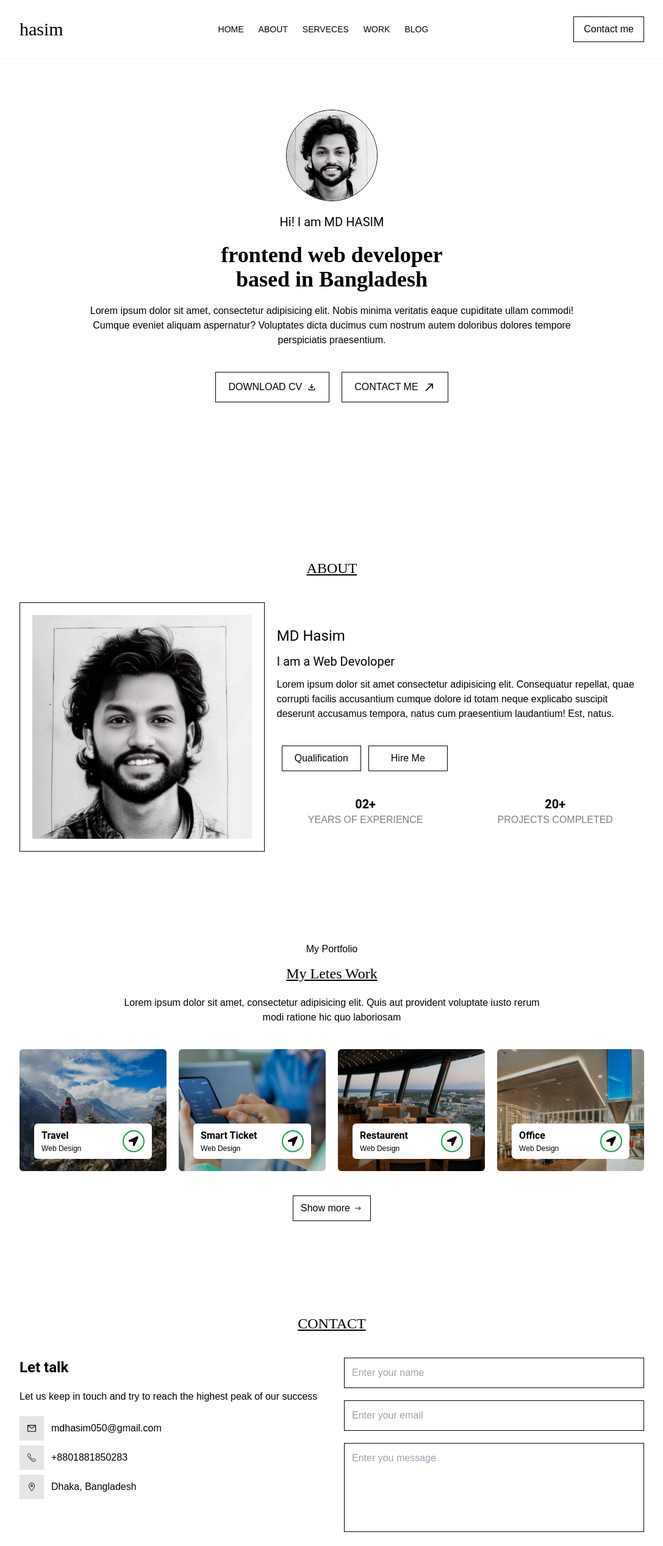
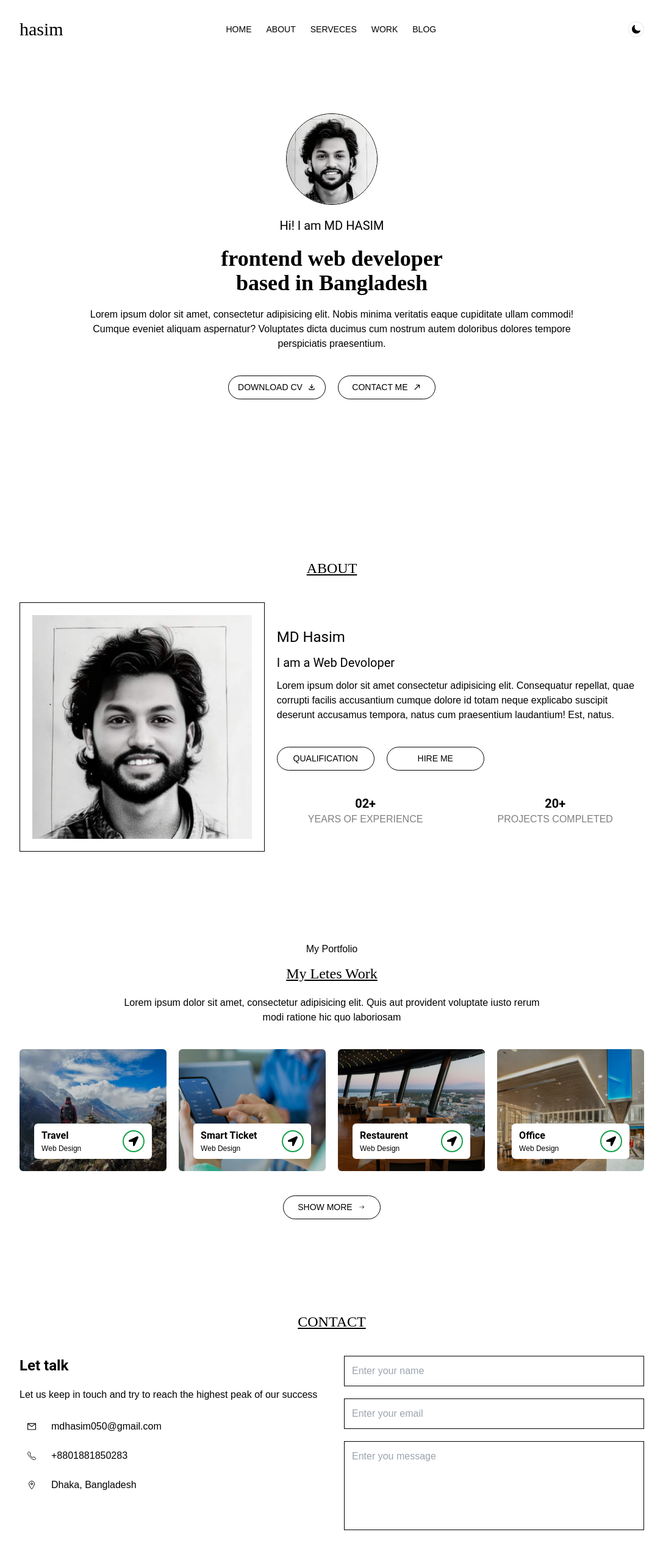
Before and after one commit to mdhasim2001/Landing-page-portfolio, a React (Vite) app: page / in a window 1280 px wide. Shown: the top 2536 px of the page at 61% size, without its empty margins (96-1183 px from the left). Built offline with nearby package versions, Linux system fonts and the light colour scheme.

Commit message:
dark mode and light mode ok

```diff
--- a/src/App.css
+++ b/src/App.css
@@ -7,7 +7,8 @@
     padding-top: 80px;
     padding-left: 40px;
     display: block;
-    background-color: #E5E5E5;
+    /* background-color: #050318; */
+    /* color: white; */
 }
 
 .navbar li{
--- a/src/App.jsx
+++ b/src/App.jsx
@@ -1,11 +1,11 @@
 import { useState, useRef  } from "react";
 import "./App.css";
 import { CiMenuKebab } from "react-icons/ci";
-import { IoIosArrowRoundForward, IoMdClose } from "react-icons/io";
+import { IoIosArrowRoundForward, IoMdClose, IoMdSunny } from "react-icons/io";
 import { MdCallMade, MdOutlineFileDownload } from "react-icons/md";
 import img from "./assets/Hasim.jpg";
 import { AiOutlineMail } from "react-icons/ai";
-import { IoCallOutline, IoLocationOutline } from "react-icons/io5";
+import { IoCallOutline, IoLocationOutline, IoMoon } from "react-icons/io5";
 import {
   FaFacebook,
   FaInstagramSquare,
@@ -15,10 +15,13 @@ import {
 import Qualification from "./Qualification";
 import emailjs from '@emailjs/browser';
 import toast, { Toaster } from "react-hot-toast";
+import Button from "./Components/Button/Button";
+import Input from "./Components/Input/Input";
 
 function App() {
   const [navbar, setNavbar] = useState(false);
   const [qualification, setQualification] = useState(false);
+  const [theme, setTheme] = useState(false)
 
 
     const form = useRef();
@@ -42,8 +45,8 @@ function App() {
     };
 
   return (
-    <div id="home"  className={`bg-white pt-5 ${qualification ? "" : ""}`}>
-      <div className="w-full bg-white shadow-sm fixed z-10 top-0 h-[8vh] lg:h-[12vh] navbar-font">
+    <div id="home"  className={`${theme ? "bg-[#050318] text-white" : ""}  pt-5 ${qualification ? "" : ""}`}>
+      <div className={`w-full ${theme ? "bg-[#050318]" : "bg-white"}   fixed z-10 top-0 h-[8vh] lg:h-[12vh] navbar-font`}>
         <nav className="lg:px-[10%] h-full px-5 flex items-center justify-between mx-auto">
           <h2 className="logo-font cursor-pointer text-3xl">
             hasim
@@ -51,7 +54,7 @@ function App() {
           <ul
             className={`${
               navbar ? "navbar" : "hidden"
-            } uppercase text-[14px] lg:relative lg:flex gap-6 ml-10`}
+            } ${theme ? " bg-white lg:bg-[#050318] text-[#050318] lg:text-white" : "bg-[#050318] lg:bg-white text-white lg:text-black"} uppercase text-[14px] lg:relative lg:flex gap-6 ml-10`}
           >
             <IoMdClose
               onClick={() => setNavbar(false)}
@@ -84,16 +87,15 @@ function App() {
               </a>
             </li>
           </ul>
-          <a
-            href="#contact"
-            className="py-2 px-4 border hidden lg:block border-black"
-          >
-            Contact me
-          </a>
-          <CiMenuKebab
-            onClick={() => setNavbar(true)}
-            className="lg:hidden text-3xl"
-          />
+          <div className="flex items-center gap-2 lg:ml-16">
+              <button onClick={()=> {setTheme(false)}} className={`${theme ? "" : "hidden"} p-1 cursor-pointer border rounded-full`}><IoMdSunny /></button>
+              <button onClick={()=> {setTheme(true)}} className={`${theme ? "hidden" : ""} p-1 cursor-pointer border rounded-full`}><IoMoon /></button>
+            {/* <Button className="hidden lg:block" bntName="contact me" tag="#contact"/> */}
+            <CiMenuKebab
+              onClick={() => setNavbar(true)}
+              className="lg:hidden text-3xl"
+            />
+          </div>
         </nav>
       </div>
 
@@ -119,18 +121,8 @@ function App() {
             doloribus dolores tempore perspiciatis praesentium.
           </p>
           <div className="flex items-center justify-center mt-10 gap-5">
-            <a href="./assets/RESUME.pdf" download="RESUME.pdf" target="_blank">
-              <button className="flex items-center justify-center gap-2 py-3 px-2 md:px-5 border border-black">
-                DOWNLOAD CV
-                <MdOutlineFileDownload class5Name="text-xl" />
-              </button>
-            </a>
-            <a href="#contact">
-              <button className="flex items-center justify-center gap-2 py-3 px-2 md:px-5 border border-black">
-                CONTACT ME
-                <MdCallMade className="text-xl" />
-              </button>
-            </a>
+            <Button bntName="download cv" theme={theme} tag="./assets/RESUME.pdf" download="download" icon={<MdOutlineFileDownload />}/>
+            <Button bntName="contact me" theme={theme} tag="#contact" icon={<MdCallMade/>}/>
           </div>
         </div>
       </div>
@@ -151,18 +143,12 @@ function App() {
               dolore id totam neque explicabo suscipit deserunt accusamus
               tempora, natus cum praesentium laudantium! Est, natus.
             </p>
-            <div className="flex gap-5 items-center">
-              <button
-                onClick={() => {
-                  setQualification(true);
-                }}
-                className="hidden transform translate-x-2 duration-500 lg:block py-2 px-5 border border-black mt-10"
-              >
-                Qualification
-              </button>
-              <button className="py-2 px-9 border border-black mt-10">
-                Hire Me
-              </button>
+            <div className="flex gap-5 mt-10 items-center">
+              <div onClick={() => {setQualification(true)}} className="hidden lg:block">
+                <Button  bntName="qualification" theme={theme}/>
+              </div>
+              <Button bntName="hire me" theme={theme}/>
+
             </div>
             <div className="flex gap-5 items-center justify-around mt-10">
               <div className="text-center">
@@ -174,7 +160,7 @@ function App() {
                 <p className="opacity-50 -z-10 uppercase">projects completed</p>
               </div>
             </div>
-            <Qualification open={qualification} close={setQualification} />
+            <Qualification theme={theme} open={qualification} close={setQualification} />
           </div>
         </div>
       </div>
@@ -191,7 +177,7 @@ function App() {
         </p>
         <div className="grid grid-cols-1 md:grid-cols-2 lg:grid-cols-4 gap-5 mt-10">
           <div className="travel w-full h-[200px] rounded-md flex items-end justify-center">
-            <div className="w-4/5 bg-white mb-5 px-3 py-2 rounded-md flex items-center justify-between">
+            <div className={`w-4/5 ${theme ? "bg-[#050318]" : "bg-white"} mb-5 px-3 py-2 rounded-md flex items-center justify-between`}>
               <div>
                 <h1 className="font-bold">Travel</h1>
                 <p className="text-[12px]">Web Design</p>
@@ -206,7 +192,7 @@ function App() {
             </div>
           </div>
           <div className="smart-ticket w-full h-[200px] rounded-md flex items-end justify-center">
-            <div className="w-4/5 bg-white mb-5 px-3 py-2 rounded-md flex items-center justify-between">
+            <div className={`w-4/5 ${theme ? "bg-[#050318]" : "bg-white"} mb-5 px-3 py-2 rounded-md flex items-center justify-between`}>
               <div>
                 <h1 className="font-bold">Smart Ticket</h1>
                 <p className="text-[12px]">Web Design</p>
@@ -221,7 +207,7 @@ function App() {
             </div>
           </div>
           <div className="restaurent w-full h-[200px] rounded-md flex items-end justify-center">
-            <div className="w-4/5 bg-white mb-5 px-3 py-2 rounded-md flex items-center justify-between">
+            <div className={`w-4/5 ${theme ? "bg-[#050318]" : "bg-white"} mb-5 px-3 py-2 rounded-md flex items-center justify-between`}>
               <div>
                 <h1 className="font-bold">Restaurent</h1>
                 <p className="text-[12px]">Web Design</p>
@@ -236,7 +222,7 @@ function App() {
             </div>
           </div>
           <div className="office w-full h-[200px] rounded-md flex items-end justify-center">
-            <div className="w-4/5 bg-white mb-5 px-3 py-2 rounded-md flex items-center justify-between">
+            <div className={`w-4/5 ${theme ? "bg-[#050318]" : "bg-white"} mb-5 px-3 py-2 rounded-md flex items-center justify-between`}>
               <div>
                 <h1 className="font-bold">Office</h1>
                 <p className="text-[12px]">Web Design</p>
@@ -251,10 +237,9 @@ function App() {
             </div>
           </div>
         </div>
-        <button className="w-32 mt-10 mx-auto border border-black py-2 px-3 text-center flex items-center justify-between">
-          Show more
-          <IoIosArrowRoundForward />
-        </button>
+        <div className="w-40 mx-auto mt-10">
+          <Button bntName="show more" theme={theme} icon={<IoIosArrowRoundForward />}/>
+        </div>
       </div>
 
       {/* contact me  */}
@@ -272,7 +257,7 @@ function App() {
                 href="https://mail.google.com/mail/u/0/#inbox"
                 target="_blank"
                 title="E-mail"
-                className="cursor-pointer bg-[#E5E5E5] p-3"
+                className="cursor-pointer p-3"
               >
                 <AiOutlineMail />
               </a>
@@ -282,7 +267,7 @@ function App() {
               <a
                 href="#"
                 title="Call"
-                className="bg-[#E5E5E5] cursor-pointer p-3"
+                className=" cursor-pointer p-3"
               >
                 <IoCallOutline />
               </a>
@@ -293,7 +278,7 @@ function App() {
                 href="https://www.google.com/maps"
                 target="_blank"
                 title="Location"
-                className="cursor-pointer bg-[#E5E5E5] p-3"
+                className="cursor-pointer p-3"
               >
                 <IoLocationOutline />
               </a>
@@ -301,18 +286,10 @@ function App() {
             </p>
           </div>
           <form ref={form} onSubmit={sendEmail} className="flex-1">
-            <input
-              className="w-full mb-5 p-3  outline-none border border-black"
-              type="text" required name="name"
-              placeholder="Enter your name"
-            />
-            <input
-              className="w-full mb-5 p-3 outline-none border border-black"
-              type="email" required name="email"
-              placeholder="Enter your email"
-            />
+            <Input type="text" name="name" placeholder="Enter your name" theme={theme}/>
+            <Input type="email" name="email" placeholder="Enter your email" theme={theme}/>
             <textarea
-              className="w-full border resize-none mb-5 border-black outline-none p-3"
+              className={`w-full border resize-none mb-5 ${theme ? "bg-[#050318] border-white" : "border-black" } outline-none p-3`}
               placeholder="Enter you message"
               name="message" required
               id=""
@@ -322,13 +299,13 @@ function App() {
               position="top-center"
               reverseOrder={false}
             />
-            <button type="submit" className="w-full py-3 border border-black">SEND</button>
+            <button type="submit" className={`w-full py-3 border ${theme ? "bg-[#050318] border-white" : "border-black" }`}>SEND</button>
           </form>
         </div>
       </div>
 
       {/* footer section  */}
-      <div className="px-5 lg:px-[10%] mt-20 py-12 bg-[#E5E5E5]">
+      <div className="px-5 lg:px-[10%] mt-20 py-12 bg-[#050318] text-white">
         <h1 className="logo-font text-3xl text-center">hasim</h1>
         <div className="flex gap-3 items-center justify-center">
           <a
@@ -353,7 +330,7 @@ function App() {
             <FaInstagramSquare />
           </a>
         </div>
-        <div className="border border-black my-10"></div>
+        <div className="border my-10"></div>
         <p className="text-center text-[14px]">
           2024 MD Hasim. All rights reserved.
         </p>
--- /dev/null
+++ b/src/Components/Button/Button.jsx
@@ -0,0 +1,16 @@
+
+
+const Button = ({bntName, tag, icon, download, theme}) => {
+    return (
+        <div>
+            <a href={tag} download={download}>
+              <button className={`flex items-center justify-center rounded-full gap-2 uppercase py-2 w-40 text-[14px] border ${theme ? "border-white" : "border-black"}`}>
+                {bntName}
+                {icon}
+              </button>
+            </a>
+        </div>
+    );
+};
+
+export default Button;
--- /dev/null
+++ b/src/Components/Input/Input.jsx
@@ -0,0 +1,15 @@
+
+
+const Input = ({name, type, placeholder, theme}) => {
+    return (
+        <>
+            <input
+              className={`w-full mb-5 p-3 ${theme ? "bg-[#050318] border-white" : "border-black" }  outline-none border`}
+              type={type} required name={name}
+              placeholder={placeholder}
+            />
+        </>
+    );
+};
+
+export default Input;
--- a/src/Qualification.jsx
+++ b/src/Qualification.jsx
@@ -1,10 +1,10 @@
 import { IoMdCloseCircleOutline } from "react-icons/io";
 
 
-const Qualification = ({open, close}) => {
+const Qualification = ({open, close, theme}) => {
     return (
-        <div id="qualification"  className={`${open ? "" : "lg:hidden"} lg:bg-black bg-opacity-50 lg:fixed lg:flex items-center justify-center lg:inset-0 lg:w-full lg:h-[100vh] z-50 mt-10 lg:mt-0 pt-24 lg:pt-0 `}>
-            <div className={`lg:w-4/5 lg:h-4/5 lg:bg-white lg:p-5  lg:rounded-lg lg:shadow-inner lg:qualification`}>
+        <div id="qualification"  className={`${open ? "" : "lg:hidden"} ${theme ? "lg:bg-black lg:bg-opacity-50" : "lg:bg-black lg:bg-opacity-50"} lg:fixed lg:flex items-center justify-center lg:inset-0 lg:w-full lg:h-[100vh] z-50 mt-10 lg:mt-0 pt-24 lg:pt-0 `}>
+            <div className={`lg:w-4/5 lg:h-4/5 ${theme ? " lg:bg-[#050318] text-white text-opacity-80 shadow-inner" : "lg:bg-white text-black"} lg:p-5  lg:rounded-lg lg:shadow-inner lg:qualification`}>
                 <div className="flex items-center justify-end">
                     <p onClick={()=> {close(false)}} className='hidden lg:inline-block text-3xl cursor-pointer text-end '><IoMdCloseCircleOutline /></p>
                 </div>
@@ -15,19 +15,19 @@ const Qualification = ({open, close}) => {
                             <h1 className=" my-5 text-xl font-bold ">Skill</h1>
                             <p className="mb-5 text-[15px5">Lorem ipsum dolor sit amet consectetur adipisicing elit. Autem ipsa distinctio magnam dolorum enim assumenda unde dolor quaerat rem nobis incidunt, a inventore, voluptatem quam veniam totam esse officiis laudantium.</p>
                             <div className="w-full">
-                                <p className="border inline-block mb-3 border-black rounded-lg text-[14px] py-1 px-3 mr-3">#javaScript</p>
-                                <p className="border inline-block mb-3 border-black rounded-lg text-[14px] py-1 px-3 mr-3">#react</p>
-                                <p className="border inline-block mb-3 border-black rounded-lg text-[14px] py-1 px-3 mr-3">#node.js</p>
-                                <p className="border inline-block mb-3 border-black rounded-lg text-[14px] py-1 px-3 mr-3">#express.js</p>
-                                <p className="border inline-block mb-3 border-black rounded-lg text-[14px] py-1 px-3 mr-3">#mongoDB</p>
-                                <p className="border inline-block mb-3 border-black rounded-lg text-[14px] py-1 px-3 mr-3">#html</p>
-                                <p className="border inline-block mb-3 border-black rounded-lg text-[14px] py-1 px-3 mr-3">#css</p>
-                                <p className="border inline-block mb-3 border-black rounded-lg text-[14px] py-1 px-3 mr-3">#tailwind</p>
-                                <p className="border inline-block mb-3 border-black rounded-lg text-[14px] py-1 px-3 mr-3">#git</p>
-                                <p className="border inline-block mb-3 border-black rounded-lg text-[14px] py-1 px-3 mr-3">#github</p>
-                                <p className="border inline-block mb-3 border-black rounded-lg text-[14px] py-1 px-3 mr-3">#terminal</p>
-                                <p className="border inline-block mb-3 border-black rounded-lg text-[14px] py-1 px-3 mr-3">#AI design</p>
-                                <p className="border inline-block mb-3 border-black rounded-lg text-[14px] py-1 px-3 mr-3">#figma</p>
+                                <p className={`border inline-block mb-3 ${theme ? "border-white" : "border-black"} rounded-lg text-[14px] py-1 px-3 mr-3`}>#javaScript</p>
+                                <p className={`border inline-block mb-3 ${theme ? "border-white" : "border-black"} rounded-lg text-[14px] py-1 px-3 mr-3`}>#react</p>
+                                <p className={`border inline-block mb-3 ${theme ? "border-white" : "border-black"} rounded-lg text-[14px] py-1 px-3 mr-3`}>#node.js</p>
+                                <p className={`border inline-block mb-3 ${theme ? "border-white" : "border-black"} rounded-lg text-[14px] py-1 px-3 mr-3`}>#express.js</p>
+                                <p className={`border inline-block mb-3 ${theme ? "border-white" : "border-black"} rounded-lg text-[14px] py-1 px-3 mr-3`}>#mongoDB</p>
+                                <p className={`border inline-block mb-3 ${theme ? "border-white" : "border-black"} rounded-lg text-[14px] py-1 px-3 mr-3`}>#html</p>
+                                <p className={`border inline-block mb-3 ${theme ? "border-white" : "border-black"} rounded-lg text-[14px] py-1 px-3 mr-3`}>#css</p>
+                                <p className={`border inline-block mb-3 ${theme ? "border-white" : "border-black"} rounded-lg text-[14px] py-1 px-3 mr-3`}>#tailwind</p>
+                                <p className={`border inline-block mb-3 ${theme ? "border-white" : "border-black"} rounded-lg text-[14px] py-1 px-3 mr-3`}>#git</p>
+                                <p className={`border inline-block mb-3 ${theme ? "border-white" : "border-black"} rounded-lg text-[14px] py-1 px-3 mr-3`}>#github</p>
+                                <p className={`border inline-block mb-3 ${theme ? "border-white" : "border-black"} rounded-lg text-[14px] py-1 px-3 mr-3`}>#terminal</p>
+                                <p className={`border inline-block mb-3 ${theme ? "border-white" : "border-black"} rounded-lg text-[14px] py-1 px-3 mr-3`}>#AI design</p>
+                                <p className={`border inline-block mb-3 ${theme ? "border-white" : "border-black"} rounded-lg text-[14px] py-1 px-3 mr-3`}>#figma</p>
                             </div>
                         </div>
                     </div>
```
